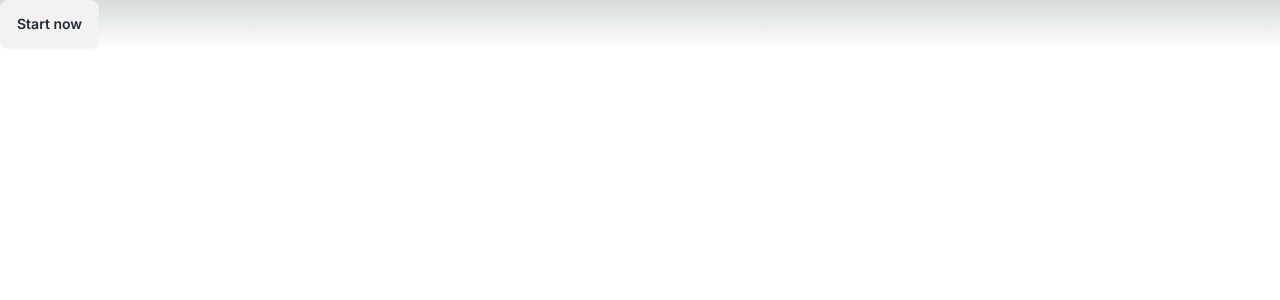
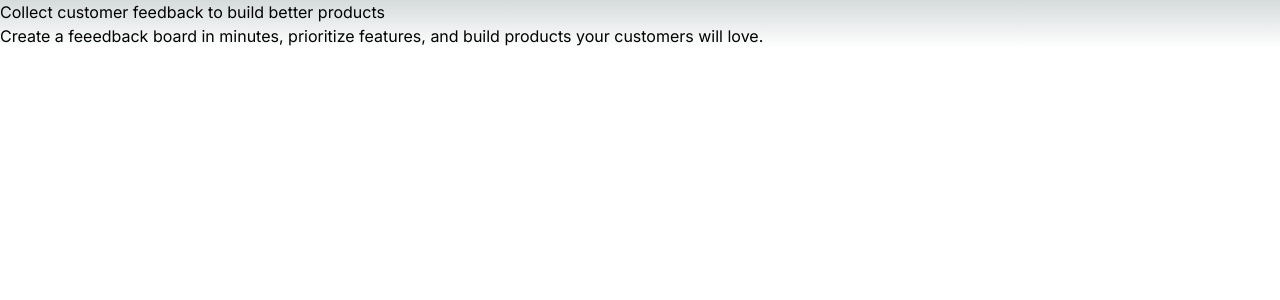
Before and after one commit to marclou/codefast-saas, a Next.js app: page / in a window 1280 px wide. Shown: the top 300 px of the page. Built offline with nearby package versions, Linux system fonts and the light colour scheme.

Commit message:
updated the hero section

```diff
--- a/app/page.js
+++ b/app/page.js
@@ -3,7 +3,11 @@ import Image from "next/image";
 export default function Home() {
 	return (
 		<main>
-			<button className="btn">Start now</button>
+			<h1>Collect customer feedback to build better products</h1>
+			<div>
+				Create a feeedback board in minutes, prioritize features, and
+				build products your customers will love.
+			</div>
 		</main>
 	);
 }
```
